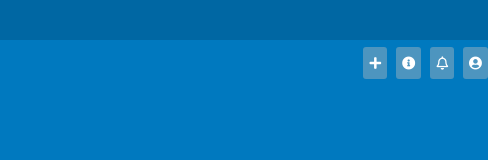
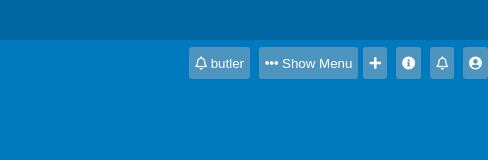
Before and after one commit to erfanveisi2/task-manager, a plain HTML site: page index.html in a window 1280 px wide. Shown: the full height of the page, 792-1280 px from the left. Drawn offline with Linux system fonts and the light colour scheme.

Commit message:
right section of down menu designed

```diff
--- a/index.html
+++ b/index.html
@@ -73,7 +73,16 @@
                 </button>
             </ul>
         </section>
-        <section class="top-header-sec right"></section>
+        <section class="top-header-sec right">
+            <ul class="top-ul">
+                <button class="top-li">
+                    <li><i class="far fa-bell"></i>  butler</li>
+                </button>
+                <button class="top-li">
+                    <li><i class="fas fa-ellipsis-h"></i> Show Menu</li>
+                </button>
+            </ul>
+        </section>
     </section>
 </body>
 
```
